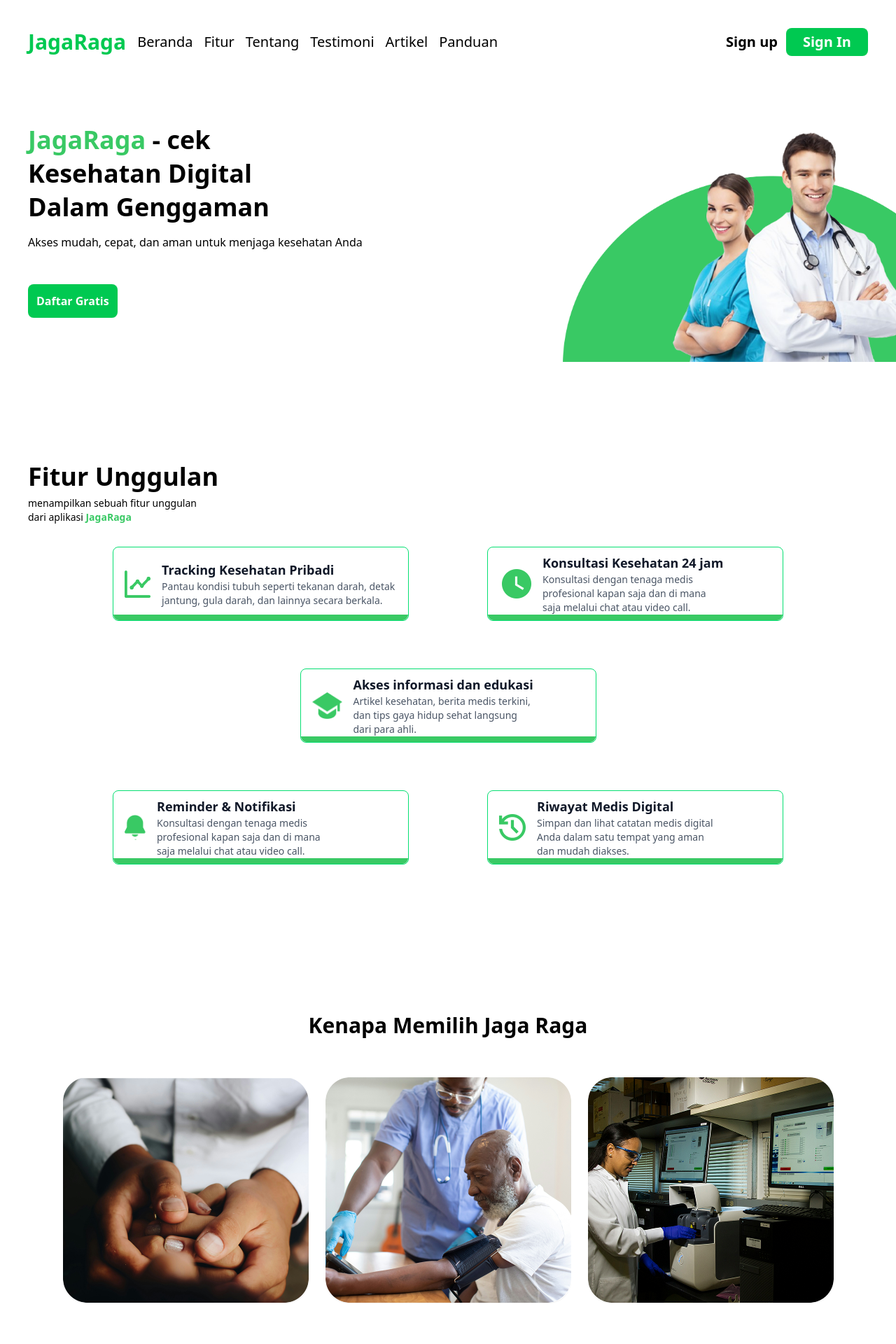
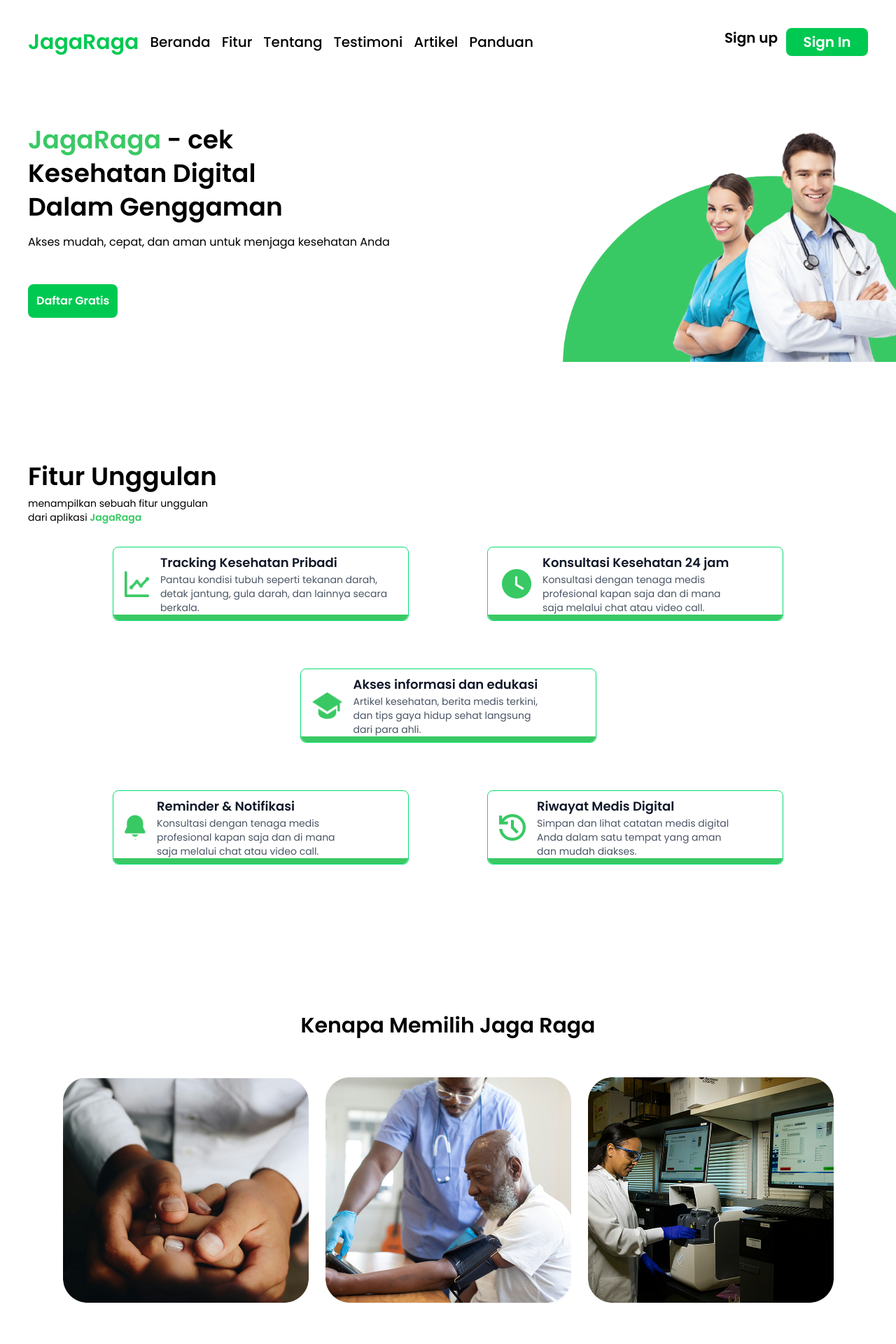
Before and after one commit to yowxy/MAGE-ITS, a Laravel app: page / in a window 1280 px wide. Shown: the top 1920 px of the page at 70% size. Run offline with Laravel 12, Linux system fonts and the light colour scheme; style sheets or scripts are compiled from the project's sources; some libraries are stand-ins or nearby versions.

Commit message:
fix: bug css

```diff
--- a/app/Livewire/Auth/Login.php
+++ b/app/Livewire/Auth/Login.php
@@ -2,10 +2,13 @@
 
 namespace App\Livewire\Auth;
 
+use Livewire\Attributes\Layout;
 use Livewire\Component;
 
+#[Layout('layouts.view')]
 class Login extends Component
 {
+
     public function render()
     {
         return view('livewire.auth.login');
--- a/app/Livewire/Auth/Register.php
+++ b/app/Livewire/Auth/Register.php
@@ -2,8 +2,10 @@
 
 namespace App\Livewire\Auth;
 
+use Livewire\Attributes\Layout;
 use Livewire\Component;
 
+#[Layout('layouts.view')]
 class Register extends Component
 {
     public function render()
--- a/resources/css/app.css
+++ b/resources/css/app.css
@@ -11,7 +11,7 @@
 
 @theme {
     --font-sans: 'Instrument Sans', ui-sans-serif, system-ui, sans-serif, 'Apple Color Emoji', 'Segoe UI Emoji',
-        'Segoe UI Symbol', 'Noto Color Emoji','poppins';
+        'Segoe UI Symbol', 'Noto Color Emoji';
 }
 
 .swiper-button-next::after,
--- a/resources/views/components/navbar.blade.php
+++ b/resources/views/components/navbar.blade.php
@@ -1,6 +1,6 @@
-<div class="w-full p-10 flex justify-between  ">
+<div class="w-full p-10 flex justify-between">
     <ul class="flex gap-4 text-black text-xl items-center font-medium">
-        <li class="text-green-500 text-3xl font-semibold font-poppins">JagaRaga</li>
+        <li class="text-green-500 text-3xl font-semibold">JagaRaga</li>
         <li>Beranda</li>
         <li>Fitur</li>
         <li>Tentang</li>
@@ -9,25 +9,10 @@
         <li>Panduan</li>
     </ul>
     <div class="font-semibold text-xl flex">
-        <button class="mr-3">Sign up</button>
-        <button class="bg-green-500 rounded-lg p-4 text-white h-10 w-[117px] flex items-center justify-center">Sign In</button>
+        <a href="{{ route('register') }}" wire:navigate class="mr-3">Sign up</a>
+        <a href="{{ route('login') }}" wire:navigate
+           class="bg-green-500 rounded-lg p-4 text-white h-10 w-[117px] flex items-center justify-center">
+            Sign In
+        </a>
     </div>
 </div>
-
-
-
-
-
-
-{{-- <div class="w-[1270px] h-12 relative rounded-lg">
-  <div class="left-0 top-0 absolute justify-start text-green-500 text-3xl font-semibold font-['Poppins']">JagaRaga</div>
-  <div class="left-[207px] top-[9px] absolute justify-start text-black text-xl font-medium font-['Poppins']">Beranda</div>
-  <div class="left-[327px] top-[9px] absolute justify-start text-black text-xl font-medium font-['Poppins']">Fitur</div>
-  <div class="left-[404px] top-[9px] absolute justify-start text-black text-xl font-medium font-['Poppins']">Tentang</div>
-  <div class="left-[522px] top-[9px] absolute justify-start text-black text-xl font-medium font-['Poppins']">Testimoni</div>
-  <div class="left-[654px] top-[9px] absolute justify-start text-black text-xl font-medium font-['Poppins']">Artikel</div>
-  <div class="left-[751px] top-[9px] absolute justify-start text-black text-xl font-medium font-['Poppins']">Panduan</div>
-  <div class="w-28 h-10 left-[1153px] top-[4px] absolute bg-green-500 rounded-lg"></div>
-  <div class="left-[1173px] top-[9px] absolute justify-start text-rose-50 text-xl font-semibold font-['Poppins']">Sign Up</div>
-  <div class="left-[1046px] top-[9px] absolute justify-start text-black text-xl font-semibold font-['Poppins']">Sign In</div>
-</div> --}}
--- a/resources/views/layouts/app.blade.php
+++ b/resources/views/layouts/app.blade.php
@@ -15,8 +15,6 @@
         <x-navbar />
 
         <div class="flex flex-1">
-            {{-- Sidebar --}}
-            <x-sidebar />
 
             {{-- Main Content --}}
             <main class="flex-1 p-6">
--- a/resources/views/layouts/view.blade.php
+++ b/resources/views/layouts/view.blade.php
@@ -9,8 +9,8 @@
      <link href="https://fonts.googleapis.com/css2?family=Poppins:wght@400;500;600;700&display=swap" rel="stylesheet">
 
 </head>
-<body class="font-poppins">
+<body class="font-['Poppins']">
     @yield('content')
+    @yield('auth')
 </body>
-
 </html>
--- a/routes/web.php
+++ b/routes/web.php
@@ -1,15 +1,14 @@
 <?php
 
+use App\Livewire\Auth\Login;
+use App\Livewire\Auth\Register;
 use Illuminate\Support\Facades\Route;
 
 Route::get('/', function () {
     return view('livewire.landing-page');
 });
-
-Route::get('/login', function () {
-    return view('livewire.auth.login');
-});
-
-Route::get('/register', function() {
-    return view('livewire.auth.register');
-});
+// Route::get('/login', function () {
+//     return view('livewire.auth.login');
+// })->name('login');
+Route::get('/login', Login::class)->name('login');
+Route::get('/register', Register::class)->name('register');
```
Also changed, not shown: resources/views/livewire/auth/login.blade.php (+12 -6 lines), resources/views/livewire/auth/register.blade.php (+9 -7 lines).
